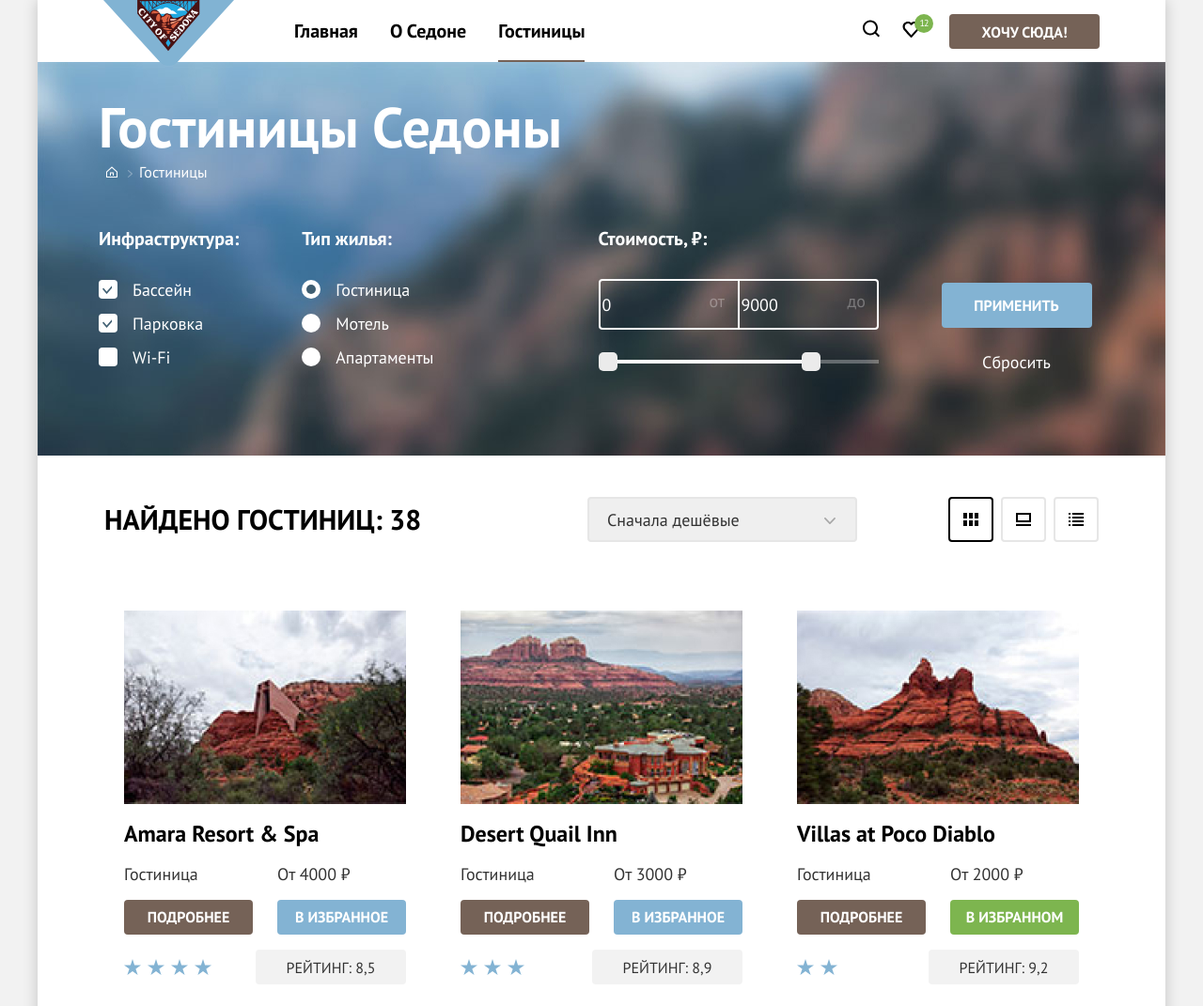
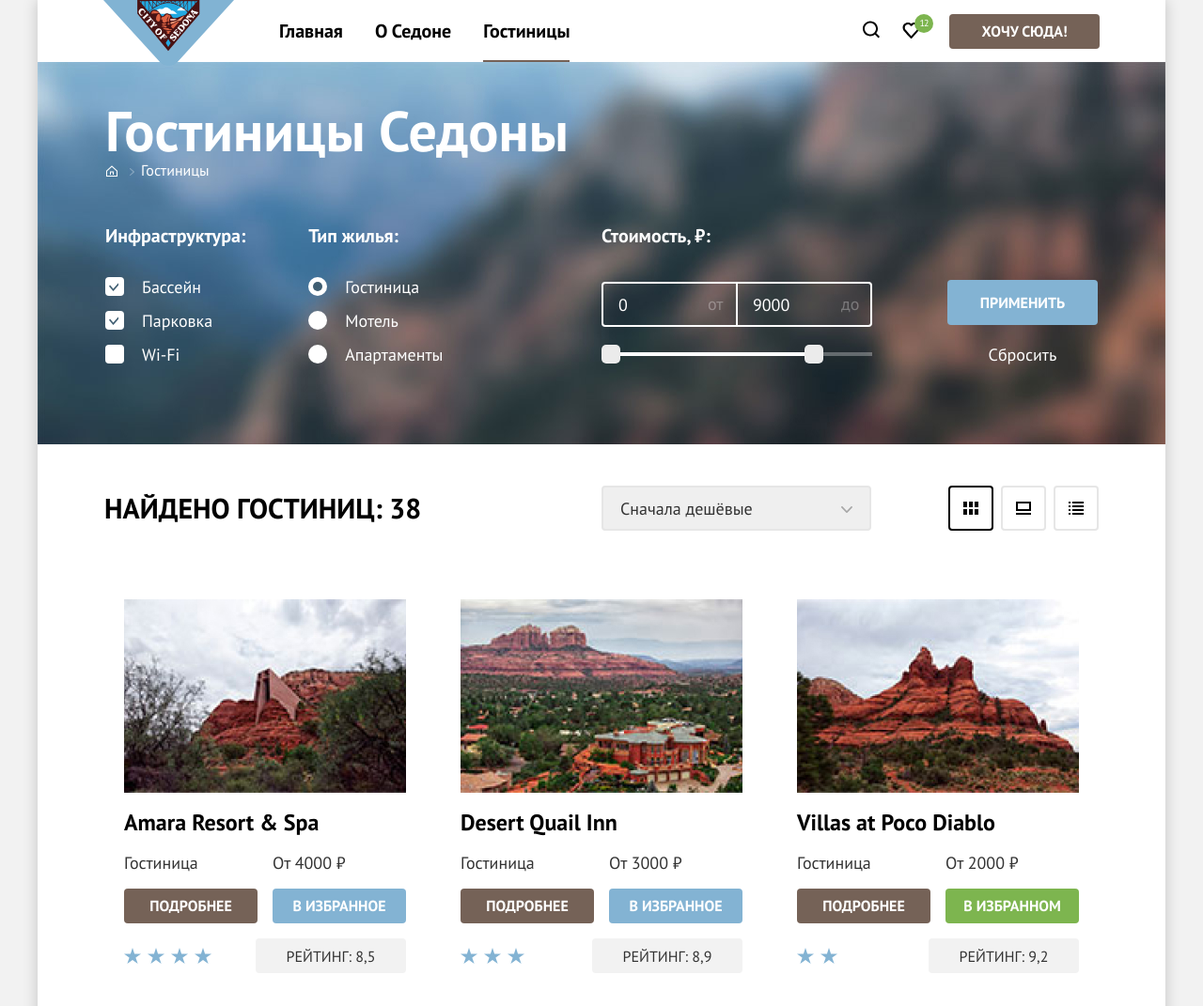
Before and after one commit to htmlacademy-htmlcss/1970787-sedona-33, a website: page catalog.html in a window 1280 px wide. Shown: the top 1071 px of the page at 94% size. Drawn offline with Linux system fonts and the light colour scheme.

Commit message:
Добавляет pixel perfect для страниц

```diff
--- a/catalog.html
+++ b/catalog.html
@@ -122,8 +122,8 @@
               </fieldset>
             </div>
             <div class="catalog-filter-wrapper">
-              <fieldset class="catalog-filter-group">
-                <legend class="catalog-filter-title">Стоимость, ₽:</legend>
+              <fieldset class="catalog-filter-group range-group">
+                <legend class="catalog-filter-title range-title">Стоимость, ₽:</legend>
                   <div class="range">
                     <div class="range-wrapper-inputs">
                       <label class="catalog-range-label label-min">
--- a/styles/styles.css
+++ b/styles/styles.css
@@ -82,7 +82,7 @@
   justify-content: space-between;
   align-content: center;
   margin-right: 70px;
-  margin-left: 256px;
+  margin-left: 240px;
 }
 
 .navigation-list {
@@ -139,12 +139,13 @@
 }
 
 .navigation-user > .navigation-item > .navigation-link {
-  padding: 20px 11px;
+  padding: 21px 11px 19px;
 }
 
 .navigation-item > .button {
   width: 160px;
   margin-left: 20px;
+  padding-top: 8px;
   padding-bottom: 8px;
 
   line-height: 20px;
@@ -296,7 +297,7 @@
   align-items: center;
   width: 1200px;
   height: 485px;
-  margin-bottom: 63px;
+  margin-bottom: 62px;
 
   background-color: #dfedf6;
   background-image: url(../images/index-background.jpg);
@@ -504,7 +505,7 @@
 .search-button {
   width: 575px;
   height: 60px;
-  padding: 15px;
+  padding: 18px;
 
   font-size: 20px;
   line-height: 30px;
@@ -515,7 +516,7 @@
 /* Catalog */
 
 .catalog-wrapper {
-  padding: 35px 72px 83px 65px;
+  padding: 44px 72px 79px;
 
   color: #ffffff;
 
@@ -528,7 +529,7 @@
 /* Catalog-header */
 
 .catalog-header {
-  margin-bottom: 45px;
+  margin-bottom: 43px;
 }
 
 .catalog-header-title {
@@ -536,7 +537,7 @@
   padding: 0;
 
   font-size: 60px;
-  line-height: 68px;
+  line-height: 58px;
   font-weight: 700;
 }
 
@@ -553,7 +554,8 @@
   display: block;
   width: 28px;
   height: 27px;
-  margin-right: 15px;
+  margin-right: 17px;
+  margin-left: -7px;
 
   background-image: url(../images/breadcrumbs-home.svg);
   background-repeat: no-repeat;
@@ -561,7 +563,7 @@
 }
 
 .breadcrumbs-item {
-  font-style: 16px;
+  font-size: 16px;
   line-height: 21px;
 }
 
@@ -609,12 +611,20 @@
   margin-right: 67px;
 }
 
+.range-group:not(:last-child) {
+  margin-right: 80px;
+}
+
 .catalog-filter-title {
   margin: 0 0 30px 0;
   padding: 0;
 
   font-size: 20px;
   font-weight: 700;
+}
+
+.range-title {
+  margin-bottom: 36px;
 }
 
 .catalog-filter-list {
@@ -632,7 +642,7 @@
   position: relative;
 
   display: block;
-  padding-left: 36px;
+  padding-left: 39px;
 
   font-size: 16px;
   line-height: 19px;
@@ -702,7 +712,7 @@
 
 .range-wrapper-inputs {
   display: flex;
-  margin-bottom: 32px;
+  margin-bottom: 27px;
 }
 
 .catalog-range-label {
@@ -713,8 +723,10 @@
   position: relative;
 
   display: block;
-  width: 142px;
+  box-sizing: border-box;
+  width: 144px;
   height: 48px;
+  padding-left: 16px;
 
   font-family: "PT Sans", sans-serif;
   font-size: 18px;
@@ -852,7 +864,7 @@
 .filter-apply-button {
   width: 160px;
   height: 48px;
-  margin-bottom: 20px;
+  margin-bottom: 15px;
 }
 
 .filter-reset-button {
@@ -868,7 +880,7 @@
   align-items: center;
   margin-bottom: 53px;
   padding: 44px 71px 0;
-  grid-template-columns: 2fr 1fr 1fr;
+  grid-template-columns: 529px 287px 1fr;
 }
 
 .catalog-title {
@@ -881,7 +893,7 @@
   box-sizing: border-box;
   width: 287px;
   height: 48px;
-  padding: 0 19px;
+  padding: 0 18px;
 
   font-family: "PT Sans", sans-serif;
   font-size: 18px;
@@ -891,7 +903,7 @@
 
   background-image: url(../images/select-arrow.svg);
   background-repeat: no-repeat;
-  background-position: right 21px top 20px;
+  background-position: right 18px top 20px;
   border: 2px solid #e6e6e6;
   border-radius: 4px;
   -webkit-appearance: none;
@@ -986,7 +998,7 @@
 .card-text-wrapper {
   display: grid;
   grid-template-columns: repeat(2, 1fr);
-  gap: 16px 26px;
+  gap: 16px;
 
   margin-bottom: 16px;
 }
@@ -1133,7 +1145,7 @@
 .select-quantity {
   width: 160px;
   height: 48px;
-  margin-left: 51px;
+  margin-left: 46px;
   padding-left: 17px;
 }
 
@@ -1231,7 +1243,7 @@
 }
 
 .catalog-mailing {
-  margin-bottom: 116px;
+  margin-bottom: 141px;
   padding: 0;
 
   background-color: inherit;
@@ -1256,11 +1268,11 @@
 
   justify-content: center;
   align-items: center;
-  padding: 25px 72px;
+  padding: 25px 49px;
 }
 
 .footer-social {
-  margin-right: auto;
+  margin: 0 auto 4px 12px;
 }
 
 .footer-social-list {
```
Also changed, not shown: index.html (+2 -2 lines).
